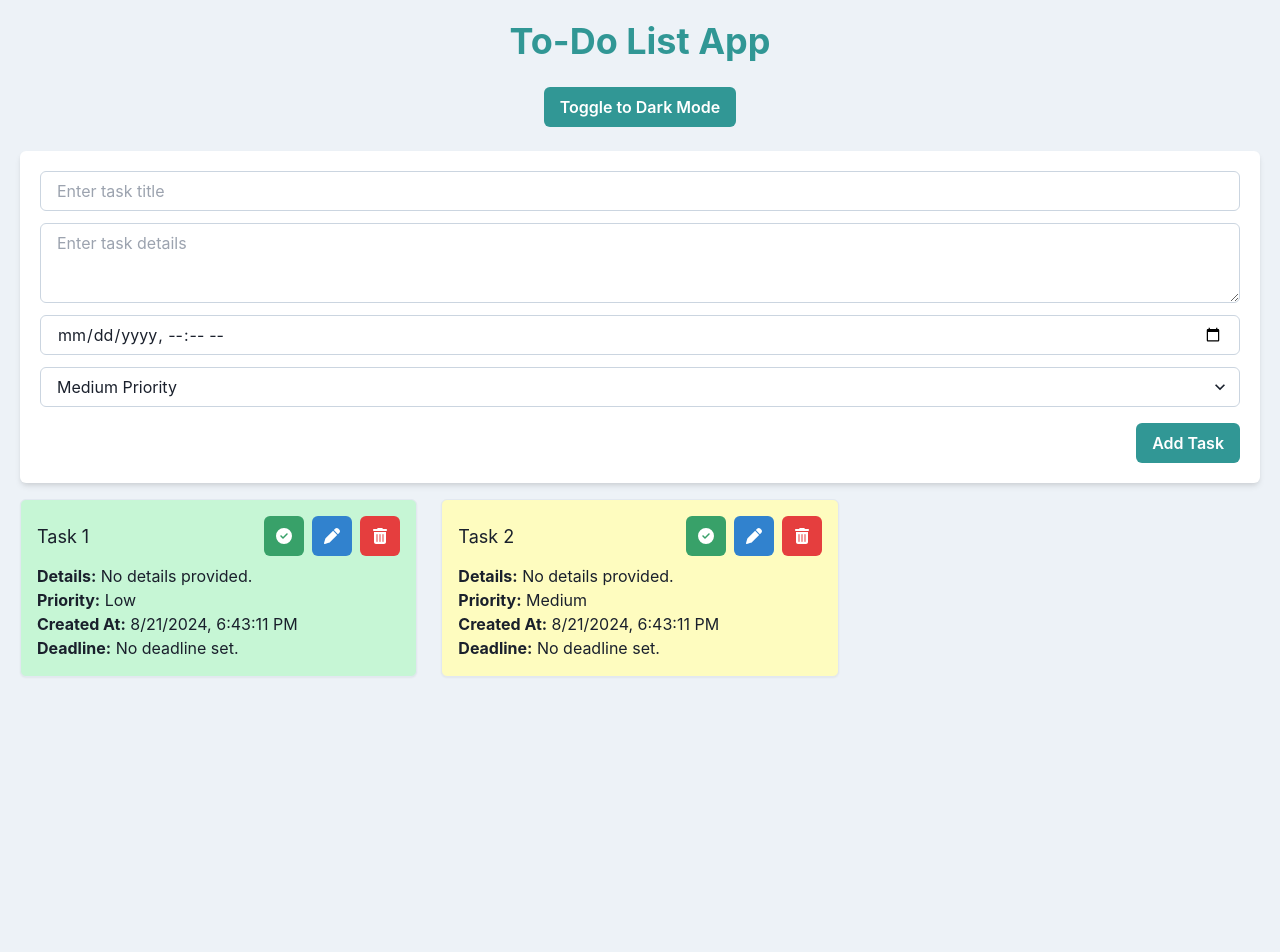
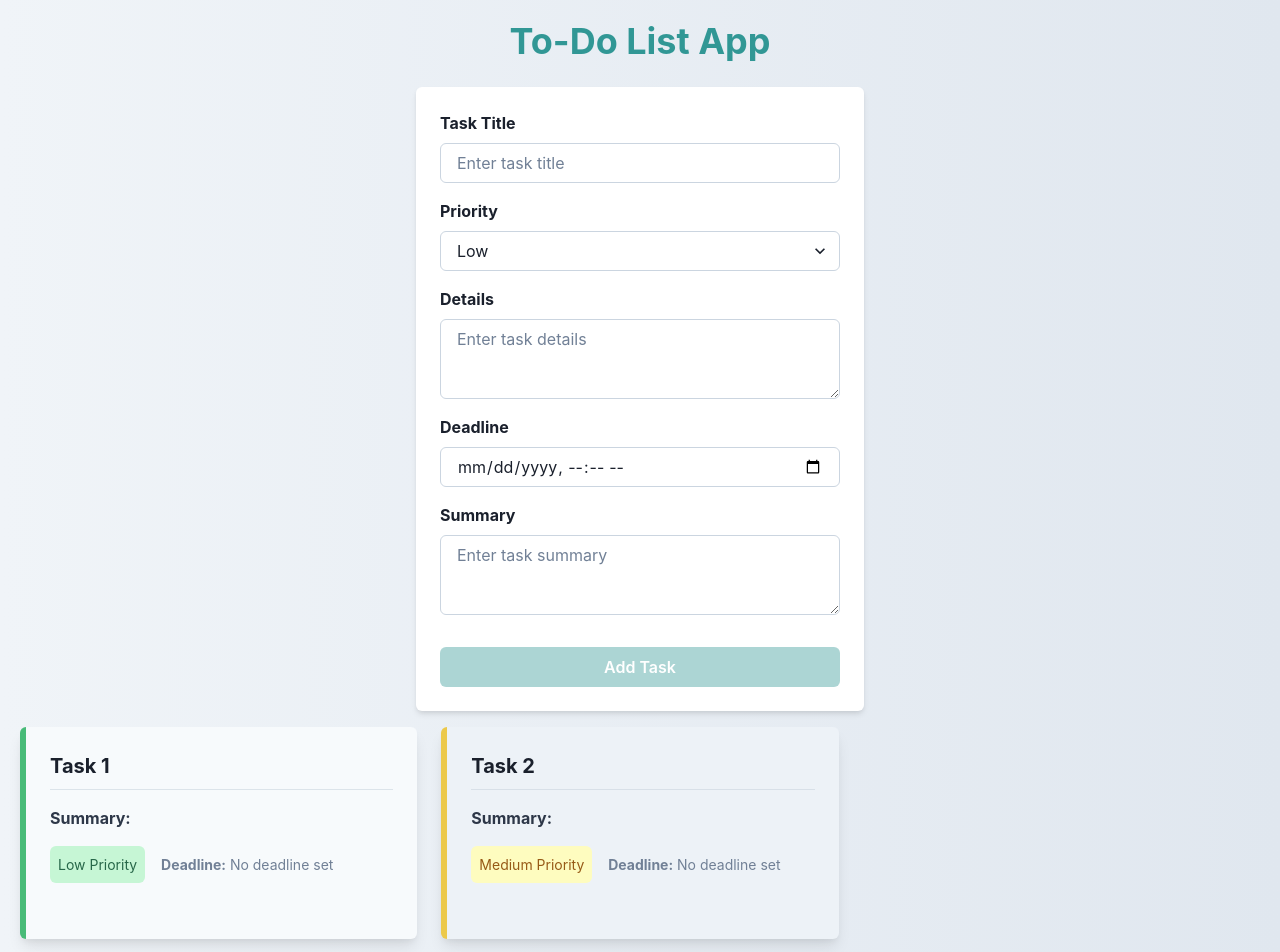
Before and after one commit to RadenSparks/React-Todo-List-V2, a React (Create React App) app: page / in a window 1280 px wide. Shown: the top 952 px of the page. Before the commit the page ends 800 px from the top, so only its background shows below. Built offline with nearby package versions, Linux system fonts and the light colour scheme.

Commit message:
Update Overall Interface to be User Friendly

```diff
--- a/package.json
+++ b/package.json
@@ -3,7 +3,9 @@
   "version": "0.1.0",
   "private": true,
   "dependencies": {
+    "@chakra-ui/icons": "^2.1.1",
     "@chakra-ui/react": "^2.8.2",
+    "@chakra-ui/theme": "^3.3.1",
     "@emotion/react": "^11.13.3",
     "@emotion/styled": "^11.13.0",
     "@fortawesome/free-solid-svg-icons": "^6.1.1",
@@ -13,10 +15,11 @@
     "@testing-library/user-event": "^13.5.0",
     "bootstrap": "^5.1.3",
     "clsx": "^2.1.1",
-    "framer-motion": "^11.3.29",
+    "framer-motion": "^11.3.30",
     "ldrs": "^1.0.2",
     "react": "^18.0.0",
     "react-dom": "^18.0.0",
+    "react-focus-lock": "^2.13.2",
     "react-scripts": "5.0.1",
     "tailwind-merge": "^2.5.2",
     "web-vitals": "^2.1.4"
--- a/src/App.js
+++ b/src/App.js
@@ -1,7 +1,7 @@
-import { useState, useEffect } from 'react';
-import { ChakraProvider, Box, Button, Heading, Text, extendTheme, Grid, Flex } from '@chakra-ui/react';
+import React, { useState } from 'react';
+import { ChakraProvider, Box, Heading, Text, extendTheme, Grid, Flex, Button, Icon, useToast } from '@chakra-ui/react';
+import { AddIcon } from '@chakra-ui/icons'; // Importing an icon
 import AddTaskForm from './components/AddTaskForm.jsx';
-import UpdateForm from './components/UpdateForm.jsx';
 import ToDo from './components/ToDo.jsx';
 
 const theme = extendTheme({
@@ -10,21 +10,16 @@ const theme = extendTheme({
     useSystemColorMode: false,
   },
   styles: {
-    global: (props) => ({
+    global: {
       body: {
-        bg: props.colorMode === 'dark' ? 'gray.800' : 'gray.100',
-        color: props.colorMode === 'dark' ? 'gray.100' : 'gray.800',
+        bg: 'linear-gradient(to right, #f0f4f8, #e0e7ef)', // Gradient background
+        color: 'gray.800',
       },
-    }),
+    },
   },
 });
 
 function App() {
-  const [isDarkMode, setIsDarkMode] = useState(() => {
-    const savedMode = localStorage.getItem('isDarkMode');
-    return savedMode === 'true';
-  });
-
   const [toDo, setToDo] = useState([
     { id: 1, title: 'Task 1', status: false, createdAt: new Date().toLocaleString(), priority: 'low', details: '' },
     { id: 2, title: 'Task 2', status: false, createdAt: new Date().toLocaleString(), priority: 'medium', details: '' }
@@ -32,22 +27,38 @@ function App() {
 
   const [newTask, setNewTask] = useState('');
   const [updateData, setUpdateData] = useState(null);
+  const toast = useToast(); // Chakra UI toast hook
 
-  const addTask = (priority, details, deadline) => {
+  const addTask = (priority, details, deadline, summary) => {
     if (newTask.trim()) {
       const newId = toDo.length ? Math.max(...toDo.map(task => task.id)) + 1 : 1;
 
       setToDo(prevTasks => [
         ...prevTasks,
-        { id: newId, title: newTask, status: false, createdAt: new Date().toLocaleString(), priority, details, deadline }
+        { id: newId, title: newTask, status: false, createdAt: new Date().toLocaleString(), priority, details, deadline, summary }
       ]);
 
       setNewTask('');
+      toast({
+        title: "Task Added.",
+        description: "Your new task has been added successfully.",
+        status: "success",
+        duration: 3000,
+        isClosable: true,
+      });
     }
   };
+
   const deleteTask = (id) => {
     if (window.confirm("Are you sure you want to delete this task?")) {
       setToDo(prevTasks => prevTasks.filter(task => task.id !== id));
+      toast({
+        title: "Task Deleted.",
+        description: "The task has been deleted successfully.",
+        status: "info",
+        duration: 3000,
+        isClosable: true,
+      });
     }
   };
 
@@ -55,6 +66,13 @@ function App() {
     setToDo(prevTasks => prevTasks.map(task =>
       task.id === id ? { ...task, status: !task.status } : task
     ));
+    toast({
+      title: "Task Status Updated.",
+      description: "The task status has been updated.",
+      status: "info",
+      duration: 3000,
+      isClosable: true,
+    });
   };
 
   const cancelUpdate = () => {
@@ -71,44 +89,28 @@ function App() {
       task.id === taskId ? { ...task, ...updatedData } : task
     ));
     setUpdateData(null);
+    toast({
+      title: "Task Updated.",
+      description: "The task has been updated successfully.",
+      status: "success",
+      duration: 3000,
+      isClosable: true,
+    });
   };
-
-  const toggleTheme = () => {
-    const newMode = !isDarkMode;
-    setIsDarkMode(newMode);
-    localStorage.setItem('isDarkMode', newMode);
-  };
-
-  useEffect(() => {
-    document.body.setAttribute('data-theme', isDarkMode ? 'dark' : 'light');
-  }, [isDarkMode]);
 
   return (
     <ChakraProvider theme={theme}>
-      <Box className={`App ${isDarkMode ? 'dark-mode' : 'light-mode'}`} p={5}>
+      <Flex direction="column" minH="100vh">
+        <Box p={5} flex="1">
           <Heading as="h2" size="xl" mb={6} textAlign="center" color="teal.500">
             To-Do List App
           </Heading>
-        <Flex justifyContent="center" mb={6}>
-          <Button onClick={toggleTheme} colorScheme="teal" variant="solid">
-            Toggle to {isDarkMode ? 'Light' : 'Dark'} Mode
-          </Button>
-        </Flex>
 
-        {updateData ? (
-          <UpdateForm
-            updateData={updateData}
-            changeHolder={handleUpdateChange}
-            updateTask={updateTask}
-            cancelUpdate={cancelUpdate}
-          />
-        ) : (
           <AddTaskForm
             newTask={newTask}
             setNewTask={setNewTask}
             addTask={addTask}
           />
-        )}
 
           {toDo.length === 0 ? (
             <Text textAlign="center" color="gray.500" mt={4}>No Tasks...</Text>
@@ -120,10 +122,17 @@ function App() {
                 setUpdateData={setUpdateData}
                 deleteTask={deleteTask}
                 updateTask={updateTask}
+                updateData={updateData}
+                handleUpdateChange={handleUpdateChange}
+                cancelUpdate={cancelUpdate}
               />
             </Grid>
           )}
         </Box>
+        <Box p={4} bg="teal.500" color="white" textAlign="center" borderTopRadius="md">
+          <Text fontSize="lg">© 2024 To-Do App</Text>
+        </Box>
+      </Flex>
     </ChakraProvider>
   );
 }
--- a/src/components/AddTaskForm.jsx
+++ b/src/components/AddTaskForm.jsx
@@ -1,57 +1,118 @@
 import React, { useState } from 'react';
-import { Box, Button, Input, Select, Textarea, Flex } from '@chakra-ui/react';
+import PropTypes from 'prop-types';
+import { Box, Input, Button, Select, Textarea, FormControl, FormLabel, FormErrorMessage, useToast } from '@chakra-ui/react';
 
 const AddTaskForm = ({ newTask, setNewTask, addTask }) => {
-  const [priority, setPriority] = useState('medium');
+  const [priority, setPriority] = useState('low');
   const [details, setDetails] = useState('');
   const [deadline, setDeadline] = useState('');
+  const [summary, setSummary] = useState('');
+  const [error, setError] = useState('');
+  const toast = useToast();
 
   const handleAddTask = () => {
-    addTask(priority, details, deadline);
+    if (!newTask) {
+      setError('Task title is required');
+      return;
+    }
+    setError('');
+    addTask(priority, details, deadline, summary);
+    setPriority('low');
     setDetails('');
-    setDeadline(''); // Reset deadline input after adding the task
+    setDeadline('');
+    setSummary('');
+    setNewTask('');
+    toast({
+      title: "Task Added",
+      description: "Your task has been added successfully.",
+      status: "success",
+      duration: 3000,
+      isClosable: true,
+    });
   };
 
+  const isFormValid = newTask.trim() !== '';
+
   return (
-    <Box p={5} bg="white" shadow="md" borderRadius="md">
+    <Box
+      p={6}
+      bg="white"
+      shadow="md"
+      borderRadius="md"
+      maxW="md"
+      mx="auto"
+    >
+      <FormControl id="task-title" mb={4} isInvalid={!!error}>
+        <FormLabel fontWeight="bold">Task Title</FormLabel>
         <Input
-        placeholder="Enter task title"
           value={newTask}
           onChange={(e) => setNewTask(e.target.value)}
-        mb={3}
+          placeholder="Enter task title"
           borderColor="gray.300"
+          _placeholder={{ color: 'gray.500' }}
         />
+        {error && <FormErrorMessage>{error}</FormErrorMessage>}
+      </FormControl>
+      <FormControl id="task-priority" mb={4}>
+        <FormLabel fontWeight="bold">Priority</FormLabel>
+        <Select
+          value={priority}
+          onChange={(e) => setPriority(e.target.value)}
+          borderColor="gray.300"
+        >
+          <option value="low">Low</option>
+          <option value="medium">Medium</option>
+          <option value="high">High</option>
+        </Select>
+      </FormControl>
+      <FormControl id="task-details" mb={4}>
+        <FormLabel fontWeight="bold">Details</FormLabel>
         <Textarea
-        placeholder="Enter task details"
           value={details}
           onChange={(e) => setDetails(e.target.value)}
-        mb={3}
+          placeholder="Enter task details"
           borderColor="gray.300"
+          _placeholder={{ color: 'gray.500' }}
         />
+      </FormControl>
+      <FormControl id="task-deadline" mb={4}>
+        <FormLabel fontWeight="bold">Deadline</FormLabel>
         <Input
           type="datetime-local"
           value={deadline}
           onChange={(e) => setDeadline(e.target.value)}
-        mb={3}
           borderColor="gray.300"
         />
-      <Select
-        value={priority}
-        onChange={(e) => setPriority(e.target.value)}
-        mb={4}
+      </FormControl>
+      <FormControl id="task-summary" mb={4}>
+        <FormLabel fontWeight="bold">Summary</FormLabel>
+        <Textarea
+          value={summary}
+          onChange={(e) => setSummary(e.target.value)}
+          placeholder="Enter task summary"
           borderColor="gray.300"
+          _placeholder={{ color: 'gray.500' }}
+        />
+      </FormControl>
+      <Button
+        colorScheme="teal"
+        onClick={handleAddTask}
+        isDisabled={!isFormValid}
+        w="full"
+        mt={4}
+        borderRadius="md"
+        _hover={{ bg: 'teal.600' }}
       >
-        <option value="low">Low Priority</option>
-        <option value="medium">Medium Priority</option>
-        <option value="high">High Priority</option>
-      </Select>
-      <Flex justifyContent="flex-end">
-        <Button colorScheme="teal" onClick={handleAddTask}>
         Add Task
       </Button>
-      </Flex>
     </Box>
   );
 };
 
+AddTaskForm.propTypes = {
+  newTask: PropTypes.string.isRequired,
+  setNewTask: PropTypes.func.isRequired,
+  addTask: PropTypes.func.isRequired,
+};
+
 export default AddTaskForm;
--- a/src/components/ToDo.jsx
+++ b/src/components/ToDo.jsx
@@ -1,81 +1,193 @@
-import React from 'react';
-import { Box, Text, Flex, IconButton, useColorModeValue } from '@chakra-ui/react';
-import { FontAwesomeIcon } from '@fortawesome/react-fontawesome';
-import { faCircleCheck, faPen, faTrashCan } from '@fortawesome/free-solid-svg-icons';
+import React, { useState, useCallback } from 'react';
+import PropTypes from 'prop-types';
+import { Box, Text, Flex, Button, Collapse, Divider } from '@chakra-ui/react';
+import UpdateForm from './UpdateForm.jsx';
 
-const ToDo = ({ toDo, markDone, deleteTask, setUpdateData }) => {
-  const textColor = useColorModeValue('gray.800', 'gray.100');
-  const lowPriorityColor = useColorModeValue('green.100', 'green.900');
-  const mediumPriorityColor = useColorModeValue('yellow.100', 'yellow.900');
-  const highPriorityColor = useColorModeValue('red.100', 'red.900');
-  const defaultColor = useColorModeValue('white', 'gray.800');
+// Helper function for formatting date
+const formatDate = (dateString) => {
+  const date = new Date(dateString);
+  if (isNaN(date.getTime())) return 'Invalid date';
+  return `${date.toLocaleDateString()} at ${date.toLocaleTimeString([], { hour: '2-digit', minute: '2-digit' })}`;
+};
 
-  const getPriorityColor = (priority) => {
-    switch (priority) {
-      case 'low':
-        return lowPriorityColor;
-      case 'medium':
-        return mediumPriorityColor;
-      case 'high':
-        return highPriorityColor;
-      default:
-        return defaultColor;
+const ToDo = ({
+  toDo,
+  markDone,
+  setUpdateData,
+  deleteTask,
+  updateTask,
+  updateData,
+  handleUpdateChange,
+  cancelUpdate
+}) => {
+  const [hoveredTaskId, setHoveredTaskId] = useState(null);
+  const [completedTasks, setCompletedTasks] = useState(new Set());
+
+  const handleMouseEnter = useCallback((taskId) => {
+    if (updateData && updateData.id === taskId) return;
+    setHoveredTaskId(taskId);
+  }, [updateData]);
+
+  const handleMouseLeave = useCallback(() => {
+    if (updateData) return;
+    setHoveredTaskId(null);
+  }, [updateData]);
+
+  const toggleCompletion = (taskId) => {
+    setCompletedTasks((prev) => {
+      const newCompletedTasks = new Set(prev);
+      if (newCompletedTasks.has(taskId)) {
+        newCompletedTasks.delete(taskId);
+      } else {
+        newCompletedTasks.add(taskId);
       }
+      return newCompletedTasks;
+    });
   };
 
   return (
     <>
-      {toDo.map((task) => (
+      {toDo.map((task, index) => (
         <Box
           key={task.id}
-          p={4}
-          borderWidth={1}
+          p={6}
+          bg={completedTasks.has(task.id) ? 'green.50' : (index % 2 === 0 ? 'gray.50' : 'gray.100')}
+          shadow="lg"
           borderRadius="md"
+          borderLeft="6px solid"
+          borderColor={
+            task.priority === 'low' ? 'green.400' :
+            task.priority === 'medium' ? 'yellow.400' :
+            'red.400'
+          }
           mb={4}
-          bg={getPriorityColor(task.priority)}
-          shadow="sm"
-          _hover={{ shadow: 'md' }}
+          position="relative"
+          onMouseEnter={() => handleMouseEnter(task.id)}
+          onMouseLeave={handleMouseLeave}
+          _hover={{ transform: 'scale(1.03)', transition: 'transform 0.3s ease-in-out', shadow: 'xl' }}
         >
-          <Flex alignItems="center" justifyContent="space-between">
           <Text
-              fontWeight={task.status ? 'bold' : 'normal'}
-              textDecoration={task.status ? 'line-through' : 'none'}
-              color={textColor}
-              fontSize="lg"
+            fontWeight="bold"
+            color={completedTasks.has(task.id) ? 'green.800' : 'gray.800'}
+            fontSize="xl"
+            mb={2}
+            textDecoration={completedTasks.has(task.id) ? 'line-through' : 'none'}
           >
             {task.title}
           </Text>
-            <Flex>
-              <IconButton
-                icon={<FontAwesomeIcon icon={faCircleCheck} />}
-                onClick={() => markDone(task.id)}
-                aria-label="Mark as done"
-                colorScheme="green"
-                mr={2}
-              />
-              <IconButton
-                icon={<FontAwesomeIcon icon={faPen} />}
-                onClick={() => setUpdateData(task)}
-                aria-label="Edit task"
-                colorScheme="blue"
-                mr={2}
-              />
-              <IconButton
-                icon={<FontAwesomeIcon icon={faTrashCan} />}
-                onClick={() => deleteTask(task.id)}
-                aria-label="Delete task"
-                colorScheme="red"
-              />
+          <Divider borderColor="gray.300" mb={3} />
+          <Box
+            filter={completedTasks.has(task.id) ? 'blur(2px)' : 'none'}
+            mt={4}
+          >
+            <Flex direction="column" mb={4}>
+              <Text
+                fontSize="md"
+                color={completedTasks.has(task.id) ? 'green.600' : 'gray.700'}
+                mb={4}
+                textDecoration={completedTasks.has(task.id) ? 'line-through' : 'none'}
+              >
+                <strong>Summary:</strong> {task.details}
+              </Text>
+              <Flex mb={4} alignItems="center">
+                <Box
+                  p={2}
+                  bg={
+                    task.priority === 'low' ? 'green.100' :
+                    task.priority === 'medium' ? 'yellow.100' :
+                    'red.100'
+                  }
+                  borderRadius="md"
+                  mr={4}
+                >
+                  <Text fontSize="sm" color={
+                    task.priority === 'low' ? 'green.700' :
+                    task.priority === 'medium' ? 'yellow.700' :
+                    'red.700'
+                  }>
+                    {task.priority.charAt(0).toUpperCase() + task.priority.slice(1)} Priority
+                  </Text>
+                </Box>
+                <Text fontSize="sm" color="gray.500">
+                  <strong>Deadline:</strong> {task.deadline ? formatDate(task.deadline) : 'No deadline set'}
+                </Text>
               </Flex>
             </Flex>
-          <Text mt={2} color={textColor}><strong>Details:</strong> {task.details || 'No details provided.'}</Text>
-          <Text color={textColor}><strong>Priority:</strong> {task.priority.charAt(0).toUpperCase() + task.priority.slice(1)}</Text>
-          <Text color={textColor}><strong>Created At:</strong> {task.createdAt}</Text>
-          <Text color={textColor}><strong>Deadline:</strong> {task.deadline ? task.deadline : 'No deadline set.'}</Text>
+          </Box>
+          {updateData && updateData.id === task.id && (
+            <Box mt={4} p={4} bg="teal.50" shadow="lg" borderRadius="md" borderTop="4px solid" borderColor="teal.300">
+              <UpdateForm
+                updateData={updateData}
+                changeHolder={handleUpdateChange}
+                updateTask={updateTask}
+                cancelUpdate={cancelUpdate}
+              />
+            </Box>
+          )}
+          <Collapse in={hoveredTaskId === task.id && !(updateData && updateData.id === task.id)}>
+            <Box
+              p={4}
+              bg="white"
+              borderRadius="md"
+              shadow="md"
+              position="absolute"
+              top="0"
+              left="0"
+              right="0"
+              bottom="0"
+              display="flex"
+              flexDirection="column"
+              justifyContent="center"
+              alignItems="center"
+              zIndex="10"
+            >
+              <Text
+                fontWeight="bold"
+                color={completedTasks.has(task.id) ? 'green.800' : 'gray.800'}
+                textDecoration={completedTasks.has(task.id) ? 'line-through' : 'none'}
+              >
+                {task.title}
+              </Text>
+              <Text fontSize="sm" color="gray.600" mt={2}><strong>Summary:</strong> {task.summary || 'No summary available'}</Text>
+              <Text fontSize="sm" color="gray.600"><strong>Details:</strong> {task.details || 'No details available'}</Text>
+              <Text fontSize="sm" color="gray.600"><strong>Created at:</strong> {formatDate(task.createdAt)}</Text>
+              <Text fontSize="sm" color="gray.600"><strong>Deadline:</strong> {task.deadline ? formatDate(task.deadline) : 'No deadline set'}</Text>
+              <Flex mt={4} justifyContent="space-between" width="100%">
+                <Button size="sm" colorScheme="teal" onClick={() => toggleCompletion(task.id)}>
+                  {completedTasks.has(task.id) ? 'Undo' : 'Complete'}
+                </Button>
+                <Button size="sm" colorScheme="teal" onClick={() => setUpdateData(task)}>
+                  Edit
+                </Button>
+                <Button size="sm" colorScheme="red" onClick={() => deleteTask(task.id)}>
+                  Delete
+                </Button>
+              </Flex>
+            </Box>
+          </Collapse>
         </Box>
       ))}
     </>
   );
 };
 
+ToDo.propTypes = {
+  toDo: PropTypes.arrayOf(PropTypes.shape({
+    id: PropTypes.string.isRequired,
+    title: PropTypes.string.isRequired,
+    details: PropTypes.string,
+    priority: PropTypes.oneOf(['low', 'medium', 'high']).isRequired,
+    deadline: PropTypes.string,
+    createdAt: PropTypes.string,
+    summary: PropTypes.string
+  })).isRequired,
+  markDone: PropTypes.func,
+  setUpdateData: PropTypes.func.isRequired,
+  deleteTask: PropTypes.func.isRequired,
+  updateTask: PropTypes.func.isRequired,
+  updateData: PropTypes.object,
+  handleUpdateChange: PropTypes.func.isRequired,
+  cancelUpdate: PropTypes.func.isRequired
+};
+
 export default ToDo;
--- a/src/components/UpdateForm.jsx
+++ b/src/components/UpdateForm.jsx
@@ -1,41 +1,97 @@
 import React from 'react';
-import { Box, Button, Input, Select, Textarea, Flex } from '@chakra-ui/react';
+import PropTypes from 'prop-types';
+import { Box, Button, Input, Select, Textarea, Flex, FormControl, FormLabel, FormErrorMessage } from '@chakra-ui/react';
 
 const UpdateForm = ({ updateData, changeHolder, updateTask, cancelUpdate }) => {
+  // Determine if form fields are valid
+  const isValid = updateData.title && updateData.details;
+
   return (
-    <Box p={5} bg="white" shadow="md" borderRadius="md">
+    <Box
+      p={5}
+      bg="white"
+      shadow="md"
+      borderRadius="md"
+    >
+      <FormControl mb={3} isRequired isInvalid={!updateData.title}>
+        <FormLabel htmlFor="title">Task Title</FormLabel>
         <Input
+          id="title"
           placeholder="Update task title"
-        value={updateData.title}
+          value={updateData.title || ''}
           name="title"
           onChange={changeHolder}
-        mb={3}
           borderColor="gray.300"
+          aria-label="Task title"
         />
+        {!updateData.title && <FormErrorMessage>Title is required.</FormErrorMessage>}
+      </FormControl>
+
+      <FormControl mb={3} isRequired isInvalid={!updateData.details}>
+        <FormLabel htmlFor="details">Task Details</FormLabel>
         <Textarea
+          id="details"
           placeholder="Update task details"
-        value={updateData.details}
+          value={updateData.details || ''}
           name="details"
           onChange={changeHolder}
-        mb={3}
           borderColor="gray.300"
+          aria-label="Task details"
         />
+        {!updateData.details && <FormErrorMessage>Details are required.</FormErrorMessage>}
+      </FormControl>
+
+      <FormControl mb={3}>
+        <FormLabel htmlFor="summary">Task Summary</FormLabel>
+        <Input
+          id="summary"
+          placeholder="Update task summary"
+          value={updateData.summary || ''}
+          name="summary"
+          onChange={changeHolder}
+          borderColor="gray.300"
+          aria-label="Task summary"
+        />
+      </FormControl>
+
+      <FormControl mb={4}>
+        <FormLabel htmlFor="priority">Priority</FormLabel>
         <Select
-        value={updateData.priority}
+          id="priority"
+          value={updateData.priority || 'medium'}
           name="priority"
           onChange={changeHolder}
-        mb={4}
           borderColor="gray.300"
+          aria-label="Task priority"
         >
           <option value="low">Low Priority</option>
           <option value="medium">Medium Priority</option>
           <option value="high">High Priority</option>
         </Select>
+      </FormControl>
+
+      <FormControl mb={4}>
+        <FormLabel htmlFor="deadline">Deadline</FormLabel>
+        <Input
+          id="deadline"
+          type="datetime-local"
+          value={updateData.deadline || ''}
+          name="deadline"
+          onChange={changeHolder}
+          borderColor="gray.300"
+          aria-label="Task deadline"
+        />
+      </FormControl>
+
       <Flex justifyContent="space-between">
         <Button colorScheme="gray" onClick={cancelUpdate}>
           Cancel
         </Button>
-        <Button colorScheme="teal" onClick={() => updateTask(updateData.id, updateData)}>
+        <Button
+          colorScheme="teal"
+          onClick={() => updateTask(updateData.id, updateData)}
+          disabled={!isValid} // Use the validation logic here
+        >
           Update Task
         </Button>
       </Flex>
@@ -43,4 +99,18 @@ const UpdateForm = ({ updateData, changeHolder, updateTask, cancelUpdate }) => {
   );
 };
 
+UpdateForm.propTypes = {
+  updateData: PropTypes.shape({
+    id: PropTypes.string.isRequired,
+    title: PropTypes.string,
+    details: PropTypes.string,
+    priority: PropTypes.oneOf(['low', 'medium', 'high']),
+    deadline: PropTypes.string,
+    summary: PropTypes.string
+  }).isRequired,
+  changeHolder: PropTypes.func.isRequired,
+  updateTask: PropTypes.func.isRequired,
+  cancelUpdate: PropTypes.func.isRequired,
+};
+
 export default UpdateForm;
```
Also changed, not shown: 2 other files (tests, documents, lock files or other folders). Lines whose indentation alone changed are shown as unchanged.
